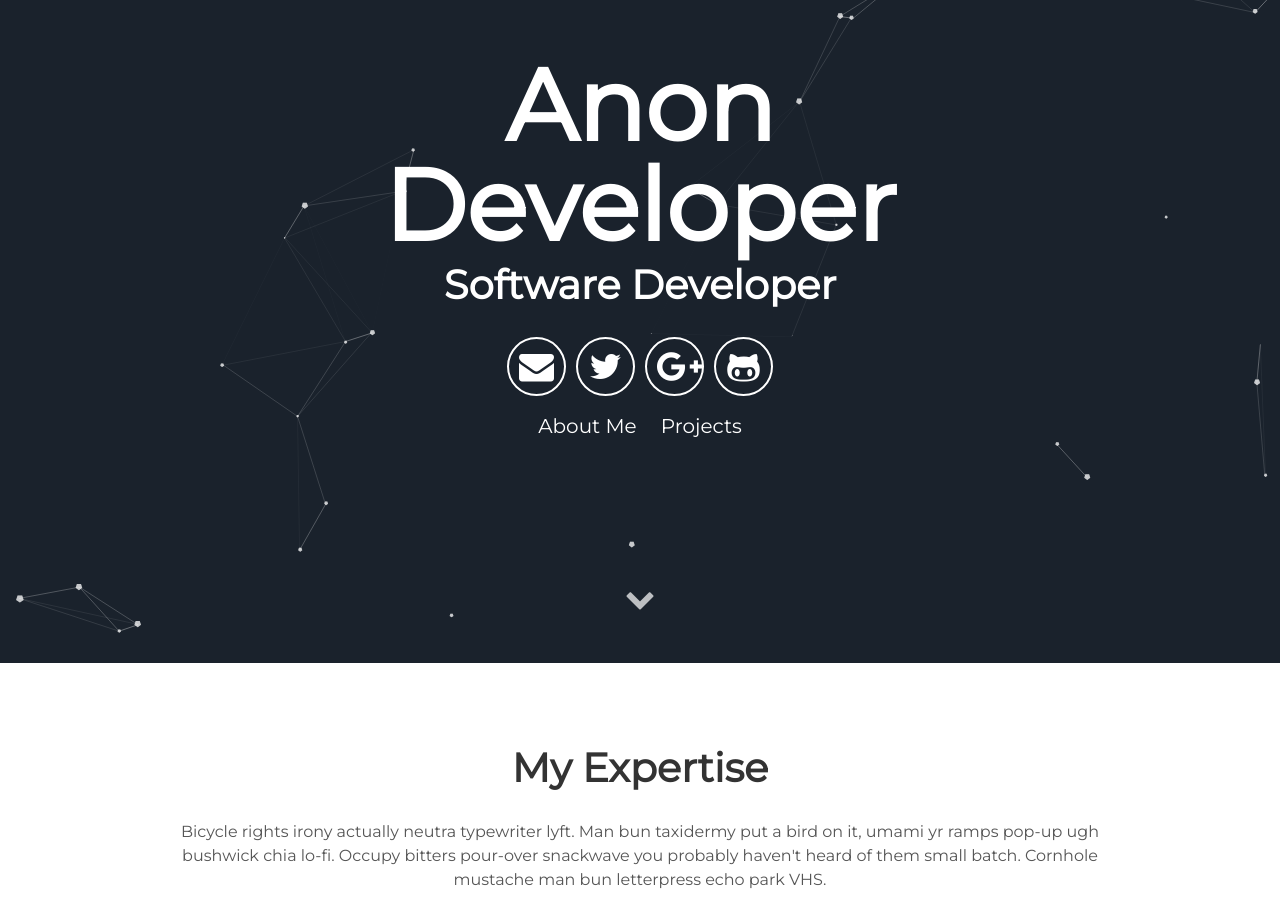
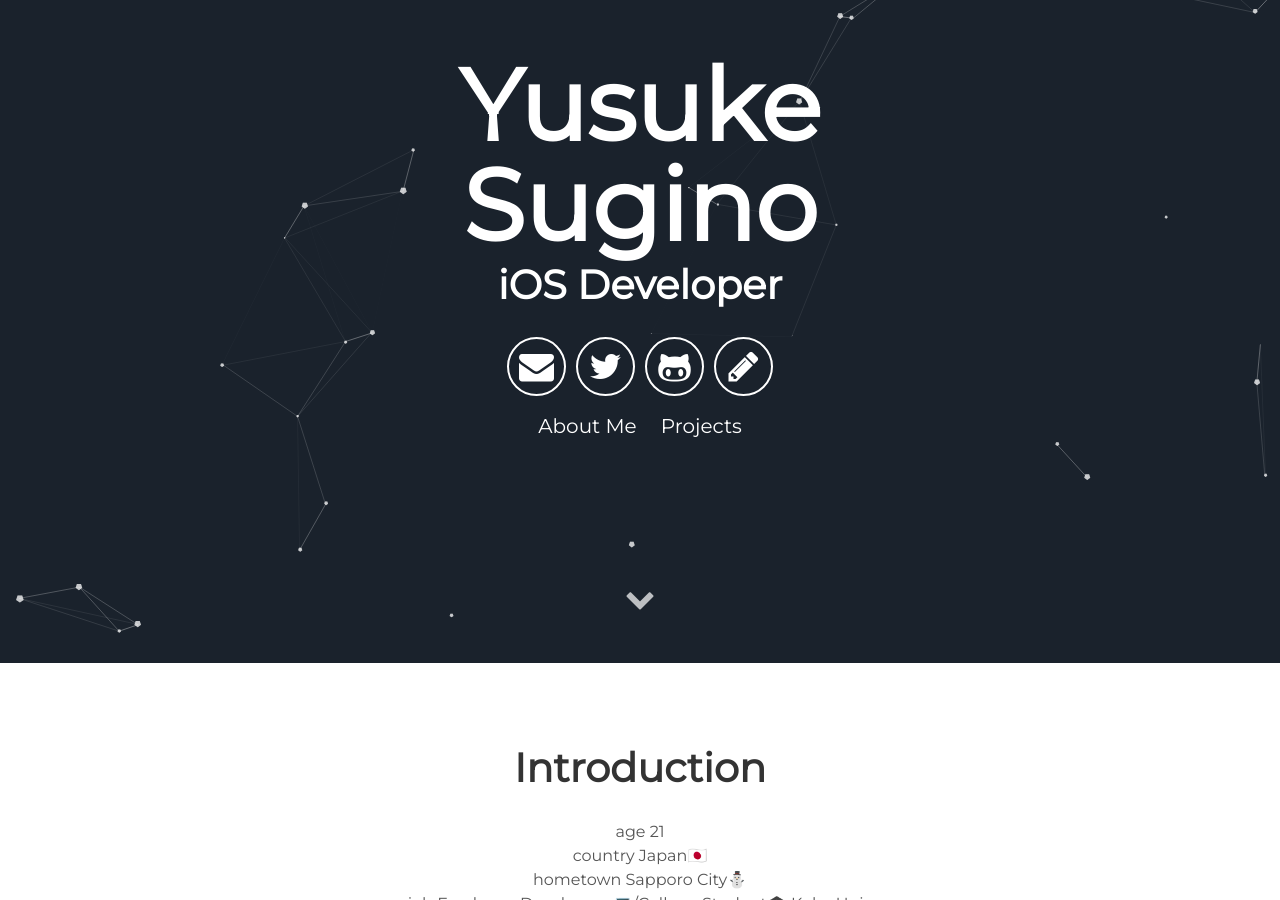
Before and after one commit to pipinosuke/pipinosuke.github.io, a Jekyll site: the page built from index.html, in a window 1280 px wide and 900 px high, scrolled down 237 px. Built offline with Jekyll 4.4.1, drawn with Linux system fonts in a browser that asks for light colours; some of the changed text lies outside the part shown.

Commit message:
SetProfile

```diff
--- a/_config.yml
+++ b/_config.yml
@@ -5,13 +5,12 @@ description: A blog about lorem ipsum dolor sit amet
 # url: "localhost:3000" # the base hostname & protocol for your site e.g. http://willianjusten.com.br
 
 # User settings
-username: Anon Developer
-user_description: Bicycle rights irony actually neutra typewriter lyft. Man bun taxidermy put a bird on it, umami yr ramps pop-up ugh bushwick chia lo-fi. Occupy bitters pour-over snackwave you probably haven't heard of them small batch. Cornhole mustache man bun letterpress echo park VHS.
-user_title: Software Developer
-email: anon@anon.com
-twitter_username: lorem_ipsum
-github_username:  lorem_ipsum
-gplus_username:  lorem_ipsum
+username: Yusuke Sugino
+user_description: age 21 <br>country Japan🇯🇵 <br> hometown Sapporo City⛄️ <br> job Freelance Developper💻/College Student‍🎓 Kobe.Univ <br> hobby Traveling✈️ and Gaming🎮 <br> BaseBall⚾️ Judo🥋 Rugby🏉
+user_title: iOS Developer
+email: ys.pipinosuke@gmail.com
+twitter_username: pipinosukep
+github_username:  pipinosuke
 
 # Google-analytics
 google-analytics:
--- a/_includes/about.html
+++ b/_includes/about.html
@@ -1,30 +1,32 @@
 <div class="user-details">
-  <h1> My Expertise </h1>
+  <h1> Introduction </h1>
   <p> {{site.user_description}} </p>
 </div>
 <div class="user">
   <div class="tech">
+    <h2>Code</h2>
+    <i class="devicon-swift-plain colored"></i>
+    <i class="devicon-ruby-plain-wordmark colored"></i>
+    <i class="devicon-rails-plain colored"></i>
+    <p>Mumblecore hexagon kombucha, pitchfork four loko raclette intelligentsia master cleanse.
+      Vinyl XOXO lumbersexual</p>
+  </div>
+  <div class="tech">
+    <h2>Tools</h2>
+    <i class="devicon-git-plain colored"></i>
+    <i class="devicon-atom-original-wordmark colored"></i>
+    <i class="devicon-docker-plain colored"></i>
+    <p>Mumblecore hexagon kombucha, pitchfork four loko raclette intelligentsia master cleanse.
+      Vinyl XOXO lumbersexual</p>
+  </div>
+  <!--
+    <div class="tech">
   <h2>Design</h2>
-      <i class="devicon-html5-plain-wordmark"></i>
+  <i class="devicon-h-plain-wordmark"></i>
   <i class="devicon-bootstrap-plain-wordmark colored"></i>
   <i class="devicon-sass-original colored"></i>
   <p>Mumblecore hexagon kombucha, pitchfork four loko raclette intelligentsia master cleanse.
     Vinyl XOXO lumbersexual</p>
   </div>
-    <div class="tech">
-      <h2>Code</h2>
-      <i class="devicon-javascript-plain colored"></i>
-      <i class="devicon-react-original-wordmark colored"></i>
-      <i class="devicon-nodejs-plain-wordmark"></i>
-      <p>Mumblecore hexagon kombucha, pitchfork four loko raclette intelligentsia master cleanse.
-        Vinyl XOXO lumbersexual</p>
+-->
 </div>
-    <div class="tech">
-      <h2>Tools</h2>
-      <i class="devicon-git-plain"></i>
-      <i class="devicon-gulp-plain colored"></i>
-      <i class="devicon-atom-original-wordmark"></i>
-      <p>Mumblecore hexagon kombucha, pitchfork four loko raclette intelligentsia master cleanse.
-        Vinyl XOXO lumbersexual</p>
-    </div>
-</div>
--- a/_includes/header.html
+++ b/_includes/header.html
@@ -5,10 +5,10 @@
         <span class="site-description">{{site.user_title}}</span>
       </h1>
       <div class="header-icons">
-        <a aria-label="Send email" href="#"><i class="icon fa fa-envelope"></i></a>
-        <a aria-label="My Twitter" target="_blank" href="#"><i class="icon fa fa-twitter" aria-hidden="true"></i></a>
-        <a aria-label="My Google Plus" target="_blank" href="#"><i class="icon fa fa-google-plus" aria-hidden="true"></i></a>
+        <a aria-label="Send email" href="#"><i class="icon fa fa-envelope", title="お仕事の依頼はこちらまでお願いします。"></i></a>
+        <a aria-label="My Twitter" target="_blank" href="#"><i class="icon fa fa-twitter" aria-hidden="true", title="ついったー"></i></a>
         <a aria-label="My Github" target="_blank" href="#"><i class="icon fa fa-github-alt" aria-hidden="true"></i></a>
+        <a aria-label="My Blog" target="_blank" href="#"><i class="icon fa fa-pencil" aria-hidden="true", title="ブログ"></i></a>
       </div>
       <div class="header-links">
         <a class="link" href="#about" data-scroll>About Me</a>
```
Lines whose indentation alone changed are shown as unchanged.
